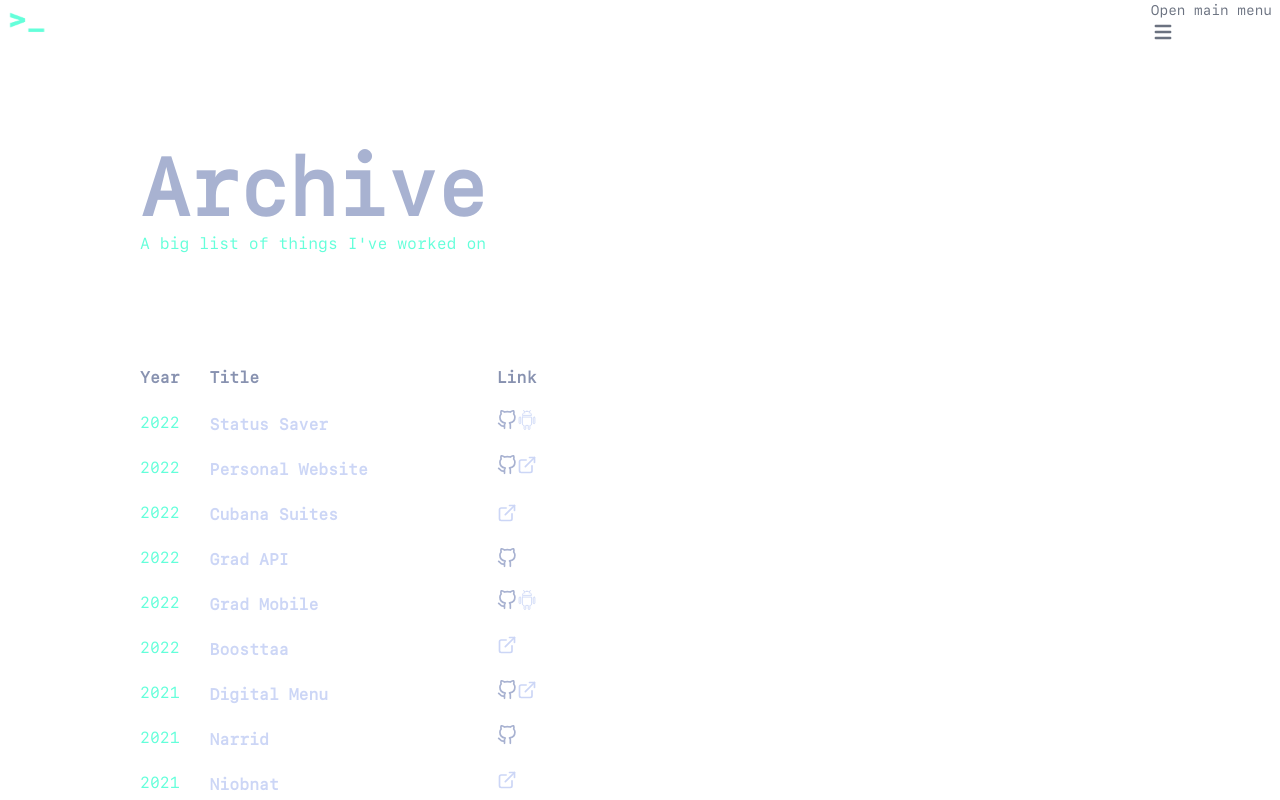
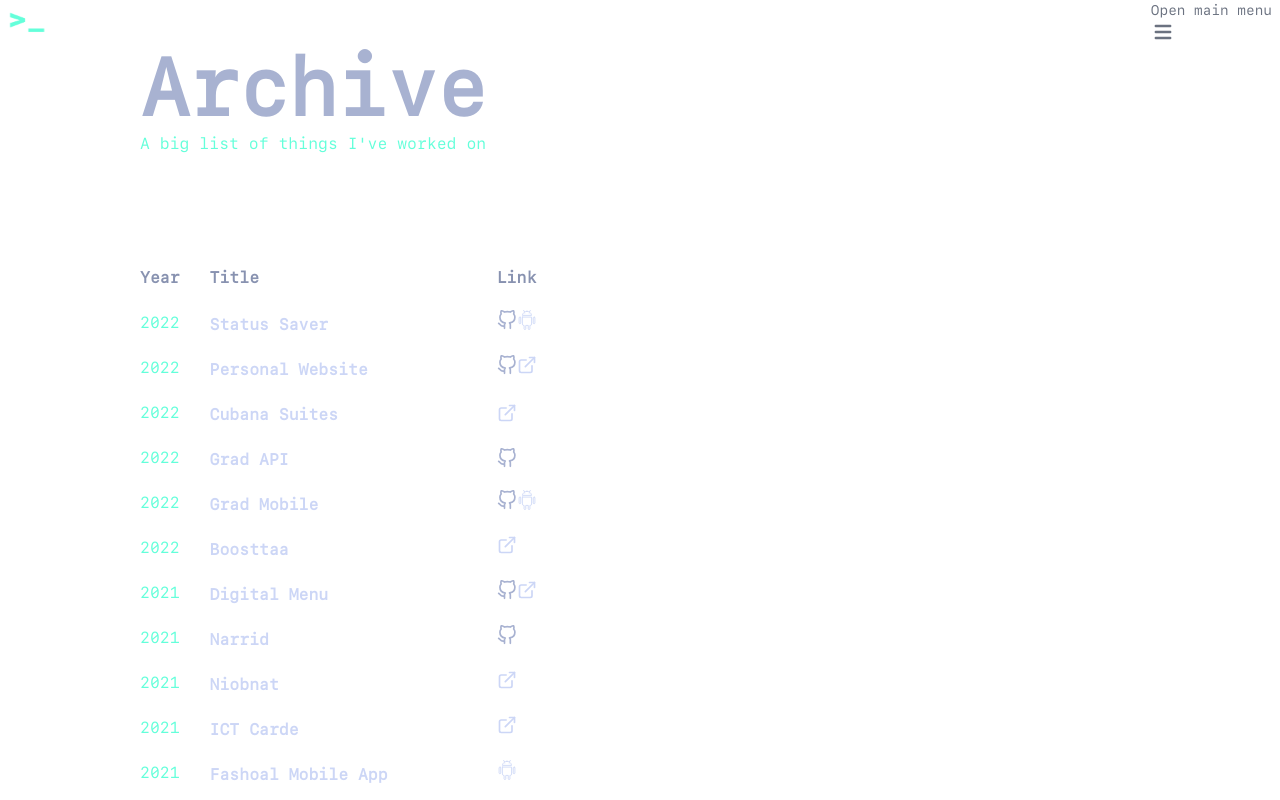
Before and after one commit to bensonarafat/arafatbenson, a Vue app: page /archive in a window 1280 px wide. Shown: the top 800 px of the page. Built offline with nearby package versions, Linux system fonts and the light colour scheme; what vue-writer would draw is missing.

Commit message:
Project update

```diff
--- a/package.json
+++ b/package.json
@@ -13,6 +13,7 @@
     "flowbite": "^1.4.7",
     "vue": "^3.2.13",
     "vue-router": "^4.0.15",
+    "vue-scroll-reveal": "^1.0.11",
     "vue-writer": "^1.2.0"
   },
   "devDependencies": {
--- a/src/App.vue
+++ b/src/App.vue
@@ -1,11 +1,15 @@
 <template>
-  <div class="layout bg-white dark:bg-slate-900 ">
-    <AppHeader/>
-    <div class="content">
-        <router-view/>
-        <AppFooter/>
+  <div>
+
+    <div class="layout bg-white dark:bg-slate-900 ">
+      <AppHeader/>
+      <div class="content">
+          <router-view/>
+          <AppFooter/>
+      </div>
     </div>
   </div>
+
 </template>
 
 <style>
@@ -28,7 +32,7 @@ body::-webkit-scrollbar-track {
   box-shadow: inset 0 0 2px #a8b2d1;
 }
  body::-webkit-scrollbar {
-    width: 3px;
+    width: 0px;
     height: 4px;
   }
 body::-webkit-scrollbar-thumb {
@@ -61,7 +65,6 @@ p > a {
 
 section {
     margin: 0px auto;
-    padding: 100px 0px;
     max-width: 1000px;
 }
 
@@ -84,8 +87,15 @@ section {
 
 import AppHeader from './components/header';
 import AppFooter from './components/footer';
+
 export default {
   name: 'App',
+  data(){
+    return {
+      isLoading: true,
+      fullPage: true
+    }
+  },
   components: {
     AppHeader,
     AppFooter,
--- a/src/main.js
+++ b/src/main.js
@@ -1,13 +1,15 @@
 import { createApp } from 'vue'
 import App from './App.vue'
 import './assets/tailwind.css'
-import VueWriter from 'vue-writer'
+import vueWriter from 'vue-writer'
 import router  from './router'
 import anime from 'animejs'
 import 'flowbite';
+// import VueScrollReveal from 'vue-scroll-reveal';
 
 createApp(App)
 .use(router)
 .use(anime)
-.use(VueWriter)
+.use(vueWriter)
+// .use(VueScrollReveal)
 .mount('#app')
--- a/src/pages/about.vue
+++ b/src/pages/about.vue
@@ -1,9 +1,9 @@
 <template>
-  <section id="about" class="aboutContent">
+  <section id="about" class="aboutContent pt-24 sm:pt-24">
     <h2 class="numbered-heading">About Me</h2>
     <div class="grid grid-cols-1 gap-5 md:grid-flow-col md:gap-5">
       <div class="about-content">
-        <p class="text-justify">
+        <p>
           Hello! My name is Ben and I enjoy creating things that live on the
           internet. My interest in web development started back in 2015 when I
           designed my first website using my tablet — turns out a
--- a/src/pages/archive.vue
+++ b/src/pages/archive.vue
@@ -1,6 +1,6 @@
 <template>
     <div class="container mx-auto md:px-40 px-8 sm:px-40">
-        <section>
+        <section class="pt-24 sm:pt-24">
             <header>
                 <h1 class="big-heading">Archive</h1>
                 <p class="subtitle">A big list of things I've worked on</p>
--- a/src/pages/contact.vue
+++ b/src/pages/contact.vue
@@ -1,5 +1,5 @@
 <template>
-    <section id="contact" class="contact">
+    <section id="contact" class="contact pt-24 sm:pt-24">
         <h2 class="numbered-heading overline">What's Next?</h2>
         <h2 class="title">Get In Touch</h2>
         <p>
--- a/src/pages/experience.vue
+++ b/src/pages/experience.vue
@@ -1,5 +1,5 @@
 <template>
-    <section id="experience" class="jobs">
+    <section id="experience" class="jobs pt-24 sm:pt-24">
         <h2 class="numbered-heading">Where I've Worked</h2>
         <div class="inner">
             <ol class="relative border-l border-gray-200 dark:border-gray-700">
--- a/src/pages/home.vue
+++ b/src/pages/home.vue
@@ -1,5 +1,5 @@
 <template>
-    <section class="homeContent">
+    <section class="homeContent pt-14 sm:pt-24">
     <div class="fadeup-enter-done"><h1>Hi, my name is</h1></div>
     <div class="fadeup-enter-done">
         <h2 class="big-heading">Benson Arafat</h2>
@@ -9,7 +9,8 @@
     </div>
     <div class="fadeup-enter-done">
         <p>
-        I'm a software engineer specializing in building (and occasionally in the backend) exceptional digital experiences. Currently, I'm focused on building web applications at <a href="https://www.jubileesys.com/" target="_blank" rel="noreferrer">Jubilee System</a>.
+            I'm a software engineer specializing in building
+            (and occasionally in the backend) exceptional digital experiences. Currently, I'm focused on building web applications at <a href="https://www.jubileesys.com/" target="_blank" rel="noreferrer">Jubilee System</a>.
         </p>
     </div>
     </section>
--- a/src/pages/projects.vue
+++ b/src/pages/projects.vue
@@ -1,5 +1,5 @@
 <template>
-    <section id="projects">
+    <section id="projects" class="pt-24 sm:pt-24">
         <h2>
             Some Things I've Built
         </h2>
@@ -59,7 +59,7 @@
                         </h3>
                         <div class="project-description">
                             <p>
-                               A mobile app for the grad_api database that allows for CRUD operations on the database. Developed with Laravel and Dart.
+                               A mobile app for the grad_api database that allows for CRUD operations on the database. Developed with Flutter and Dart.
                             </p>
                         </div>
                     </header>
```
Also changed, not shown: 1 other file (tests, documents, lock files or other folders).
